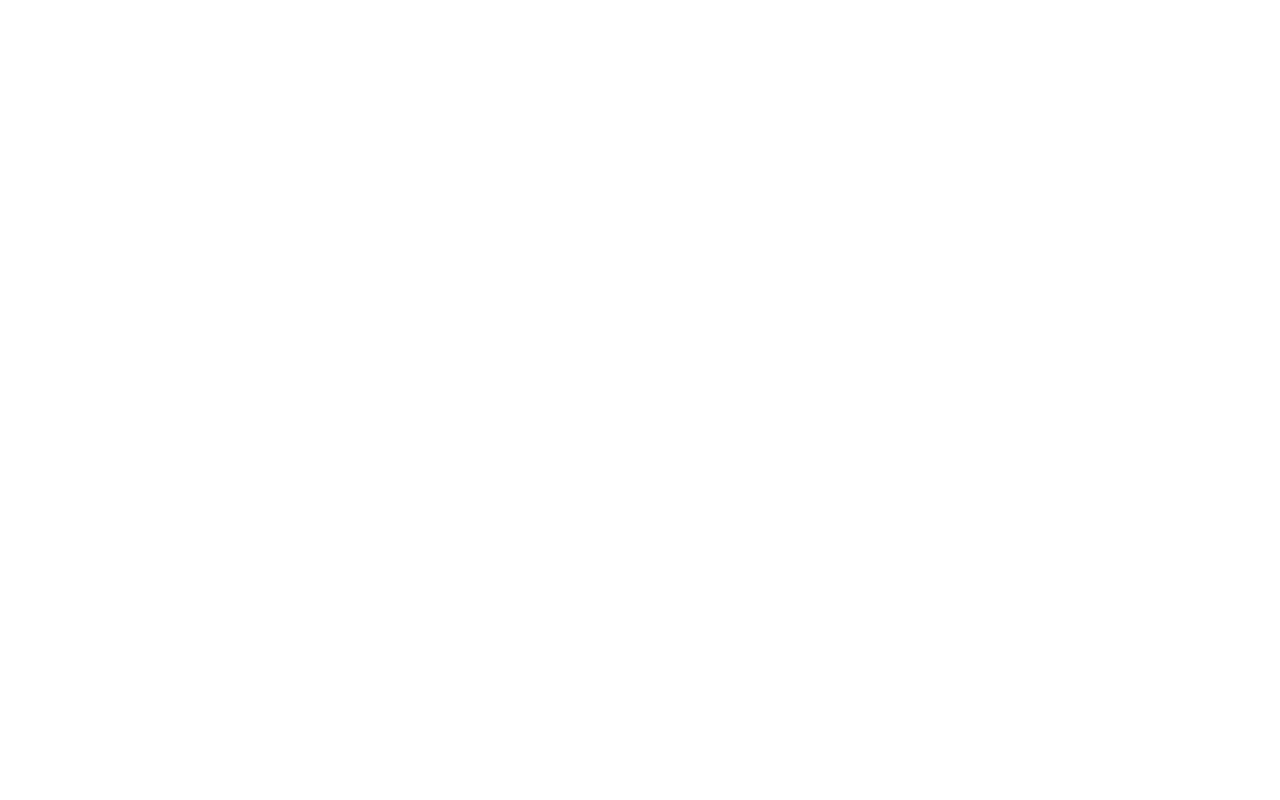
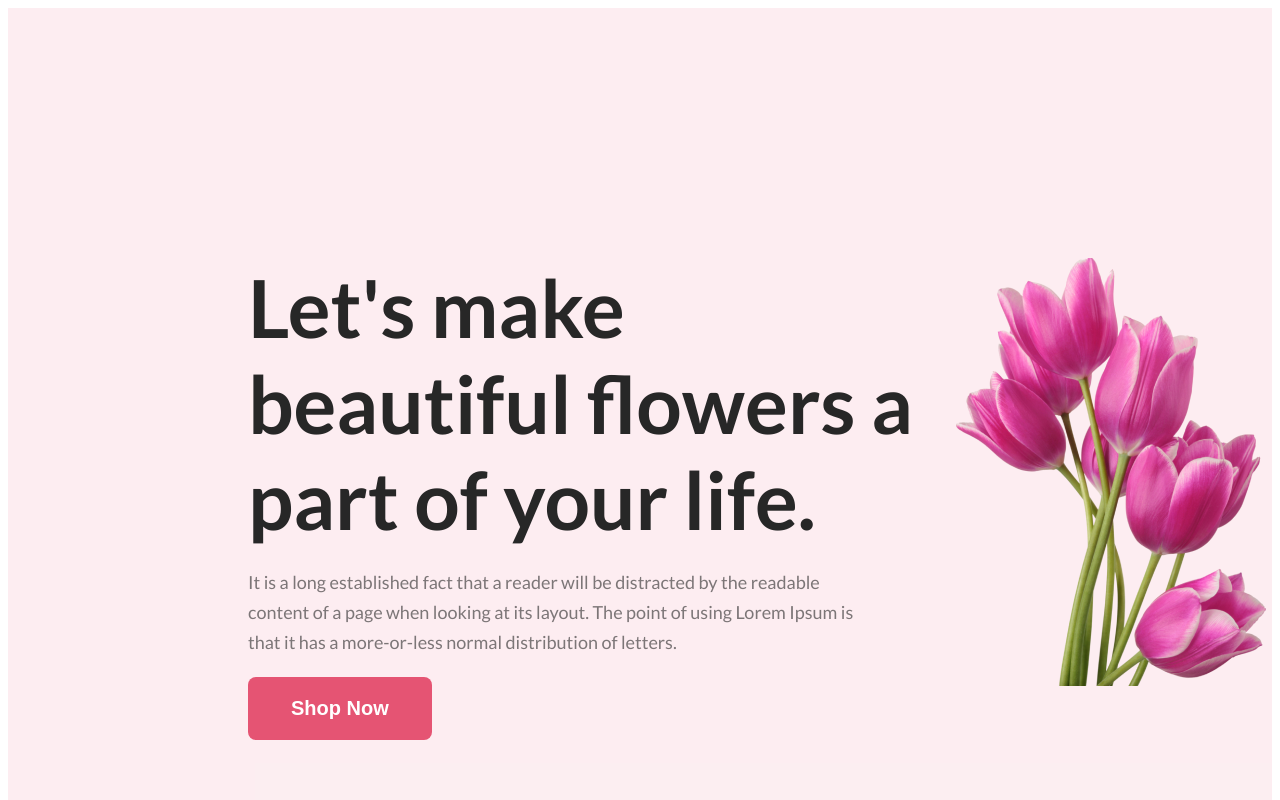
Before and after one commit to Tohed812/flower-shop-website, a plain HTML site: page index.html in a window 1280 px wide. Shown: the top 800 px of the page. Drawn offline with Linux system fonts and the light colour scheme.

Commit message:
second commit

```diff
--- a/index.html
+++ b/index.html
@@ -4,13 +4,59 @@
     <meta charset="UTF-8">
     <meta name="viewport" content="width=device-width, initial-scale=1.0">
     <title>Flower Shop Website</title>
+
+
+
+    <link rel="preconnect" href="https://fonts.googleapis.com">
+    <link rel="preconnect" href="https://fonts.gstatic.com" crossorigin>
+    <link href="https://fonts.googleapis.com/css2?family=Lato:wght@700&display=swap" rel="stylesheet">
+
+
+
+
+    <link rel="preconnect" href="https://fonts.googleapis.com">
+    <link rel="preconnect" href="https://fonts.gstatic.com" crossorigin>
+    <link href="https://fonts.googleapis.com/css2?family=Lato&display=swap" rel="stylesheet">
+
+
+    <link rel="stylesheet" href="/styles/style.css">
+
+
+
+
 </head>
 
 
 <body>
 
     <!-- Header started -->
-    <header>
+    <header class="header">
+
+            <div class="banner">
+
+                <div class="banner-content">
+
+                    <h1 class="banner-title">
+                        Let's make beautiful flowers a part of your life.
+                    </h1>
+                    <p class="banner-p">
+                         It is a long established fact that a reader will be distracted by the readable content of a page when looking at its layout. The point of using Lorem Ipsum is that it has a more-or-less normal distribution of letters.
+                    </p>
+                    <button class="btn-primary">
+                        Shop Now
+                    </button>
+
+                </div>
+
+
+                <img class="banner-picture" src="Flower Asset/pngwing 6.png" alt="">
+
+
+
+            </div>
+
+
+
 
     </header>
 
--- /dev/null
+++ b/styles/style.css
@@ -0,0 +1,72 @@
+/* Common shared styles */
+
+body {
+  font-family: "Lato", sans-serif;
+}
+
+.btn-primary {
+
+
+  padding: 20px 43px;
+  gap: 10px;
+  border: 0;
+  border-radius: 8px;
+  background-color: #e55473;
+  color: #FFFFFF;
+  font-size: 20px;
+  font-weight: 700;
+
+
+}
+
+/* header styles */
+
+.header {
+  background-color: #e554731a;
+
+
+}
+
+
+.banner{
+
+    padding: 197px 972px 365px 240px;
+    display: flex;
+    justify-content: space-between;
+    align-items: center;
+
+
+}
+
+.banner-title {
+  display: flex;
+  width: 708px;
+  color: #272727;
+  font-size: 80px;
+  margin-bottom: 20px
+
+
+}
+
+.banner-p {
+  font-family: "Lato", sans-serif;
+
+  display: flex;
+  width: 634px;
+
+
+  color: #27272799;
+
+  font-size: 18px;
+  font-weight: 400;
+  line-height: 30px;
+
+  margin-bottom: 20px
+
+}
+
+
+.banner .banner-picture
+{
+    width: 635px;
+}
```
Also changed, not shown: Flower Asset/Flower 01.png (added), Flower Asset/Group 57.png (added), Flower Asset/Group 58.png (added), Flower Asset/Group 59.png (added), Flower Asset/Rectangle 4.png (added), Flower Asset/Rectangle 5.png (added), Flower Asset/Rectangle 6.png (added), Flower Asset/Rectangle 9.png (added), Flower Asset/pngwing 10.png (added), Flower Asset/pngwing 5.png (added), Flower Asset/pngwing 6.png (added), Flower Asset/pngwing 7.png (added), Flower Asset/pngwing 8.png (added).
